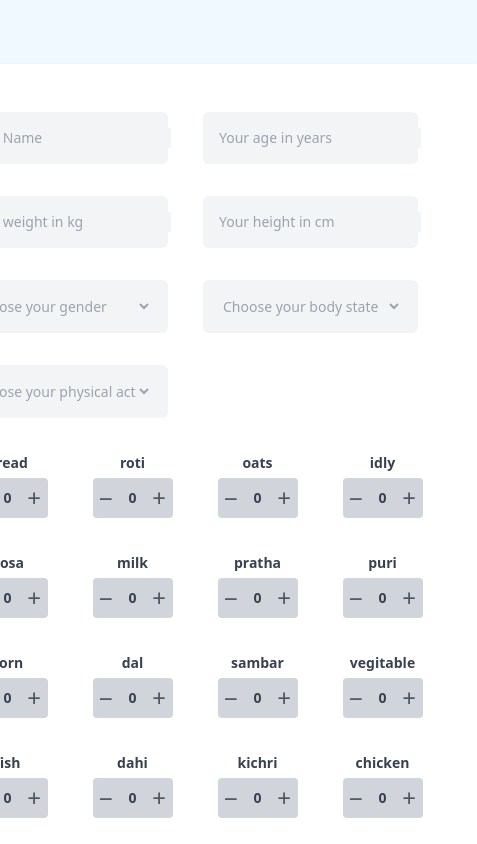
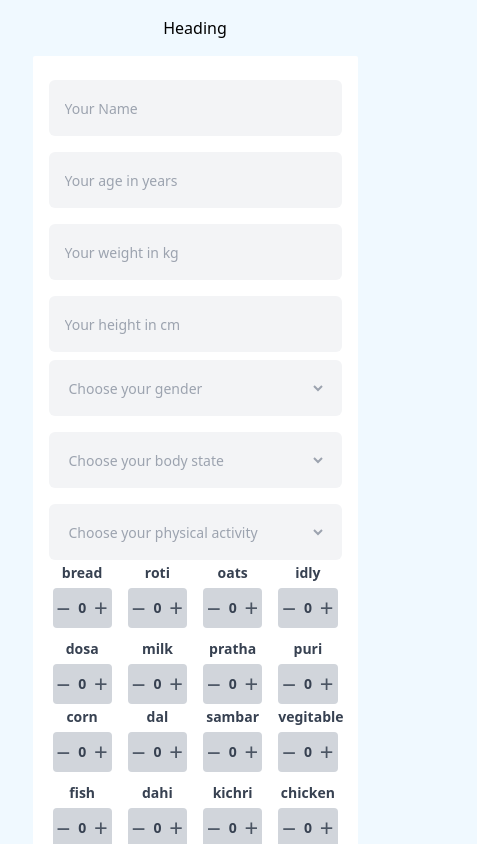
Before and after one commit to trueredfence/next-health, a Next.js app: page / in a window 390 px wide. Shown: the top 844 px of the page, 477 px wide, since content can reach past the window. Built offline with nearby package versions, Linux system fonts and the light colour scheme.

Commit message:
updated mobile view

```diff
--- a/components/incrementbox.tsx
+++ b/components/incrementbox.tsx
@@ -13,7 +13,7 @@ interface IncrementBtn {
 export default function IncrementButton({name, value, increment, decrement, fitem}:IncrementBtn) {
 
     return (
-        <div className="text-center w-20 ">
+        <div className="text-center mx-1 md:mx-0">
         <label className="w-full text-gray-700 text-sm font-semibold">{name}</label>
           <div className="flex flex-row h-10 w-full rounded-lg bg-transparent mt-1">
             <button type="button" disabled={value < 1} onClick={() => decrement(name)} name="bread" className=" bg-gray-300 text-gray-600 hover:text-gray-700 hover:bg-gray-400 h-full w-20 rounded-l cursor-pointer outline-none">
--- a/pages/index.tsx
+++ b/pages/index.tsx
@@ -129,72 +129,60 @@ export default function Home() {
  return (
   <>
   <div>
-        <Head>
-          <title>Protein Assesment Form</title>
-        </Head>
+    <Head><title>Protein Assesment Form</title></Head>
   </div>
-    <div>
-      <div className="flex flex-col justify-center items-center">
+  <div className="w-screen flex flex-col items-center justify-center mt-4">
+    <div>Heading</div>
+    <div className="bg-white rounded-sm p-4 w-10/12 mt-4 min-w-min">
     <form onSubmit={handleSubmit}>
-        <div className="form bg-white drop-shadow-lg min-w-min flex flex-col w-11/12 p-4 mt-16 pt-8">
-          <div className="flex flex-col md:flex-row justify-around items-center">
-            <div className="flex w-full p-4 ">
-              <div className=" w-full mx-2">
-                <div className="bg-gray-100 p-4 w-11/12 flex rounded-md">
+      <div className="grid grid-cols-1 md:grid-cols-4 content-center gap-2">
+      <div className="bg-gray-100 p-4 rounded-md mt-2">
         <input
           onChange={({target}) =>
             setUserInfo({ ...userInfo, name: target.value })
           }
           type="text"
-                    className="bg-gray-100 outline-none text-sm flex-1 "
+          className="bg-gray-100 outline-none text-sm"
           name="name"
           placeholder="Your Name" />
       </div>
-              </div>
-              <div className=" w-full mx-2">
-                <div className="bg-gray-100 p-4 w-11/12 flex rounded-md">
+
+      <div className="bg-gray-100 p-4 rounded-md mt-2">
         <input
           onChange={({target}) =>
             setUserInfo({ ...userInfo, age: target.value })
           }
           type="number"
-                    className="bg-gray-100 outline-none text-sm flex-1 "
+          className="bg-gray-100 outline-none text-sm "
           name="age"
           placeholder="Your age in years" />
       </div>
-              </div>
-            </div>
-            <div className="flex w-full p-4 ">
-              <div className=" w-full mx-2 md:-ml-4">
-                <div className="bg-gray-100 p-4 w-11/12 flex rounded-md">
+
+      <div className="bg-gray-100 p-4  rounded-md mt-2">
         <input
         onChange={({target}) =>
           setUserInfo({ ...userInfo, weight: target.value })
         }
           type="number"
-                    className="bg-gray-100 outline-none text-sm flex-1 "
+          className="bg-gray-100 outline-none text-sm "
           name="weight"
           placeholder="Your weight in kg" />
       </div>
-              </div>
-              <div className=" w-full mx-2">
-                <div className="bg-gray-100 p-4 w-11/12 flex rounded-md">
+
+      <div className="bg-gray-100 p-4  rounded-md mt-2">
         <input
           onChange={({target}) =>
             setUserInfo({ ...userInfo, height: target.value })
           }
           type="number"
-                    className="bg-gray-100 outline-none text-sm flex-1 "
+          className="bg-gray-100 outline-none text-sm  "
           name="height"
           placeholder="Your height in cm" />
       </div>
+
       </div>
-            </div>
-          </div>
-          <div className="flex flex-col md:flex-row justify-around items-center">
-            <div className="flex w-full p-4 ">
-              <div className=" w-full mx-2">
-                <div className="bg-gray-100 p-4 w-11/12 flex rounded-md">
+      <div className="grid grid-cols-1 md:grid-cols-4 content-center gap-2">
+      <div className="bg-gray-100 p-4  rounded-md mt-2">
         <select name="gender" value={userInfo.gender} className="w-full md:w-46 bg-gray-100 outline-none text-sm text-gray-400"
         onChange={({target}) =>
           setUserInfo({ ...userInfo, gender: target.value })
@@ -206,9 +194,8 @@ export default function Home() {
           <option value="Other">Other</option>
         </select>
       </div>
-              </div>
-              <div className=" w-full mx-2">
-                <div className="bg-gray-100 p-4 w-11/12 flex rounded-md">
+
+      <div className="bg-gray-100 p-4  rounded-md mt-2">
         <select name="bodystate" value={userInfo.bodystate} className="w-full md:w-46 bg-gray-100 outline-none text-sm text-gray-400"
           onChange={({target}) =>
             setUserInfo({ ...userInfo, bodystate: target.value })
@@ -221,11 +208,8 @@ export default function Home() {
           <option value="Lactating">Lactating</option>
         </select>
       </div>
-              </div>
-            </div>
-            <div className="flex w-full p-4 ">
-              <div className=" w-full mx-2 md:-ml-4">
-                <div className="bg-gray-100 p-4 w-11/12 flex rounded-md">
+
+      <div className="bg-gray-100 p-4  rounded-md mt-2">
         <select name="phyActivity" value={userInfo.phyActivity} className="w-full md:w-46 bg-gray-100 outline-none text-sm text-gray-400"
           onChange={({target}) =>
             setUserInfo({ ...userInfo, phyActivity: target.value })
@@ -240,66 +224,48 @@ export default function Home() {
       </select>
       </div>
     </div>
-              <div className=" w-full mx-2">
-              </div>
-            </div>
-          </div>
 
-          <div className="flex flex-col md:flex-row justify-around items-center">
-            <div className="flex w-full p-4 justify-around items-center ">
+    <div className="grid grid-cols-4 md:grid-cols-8 content-center gap-2">
         <IncrementButton name="bread" value={foodItemsValues.bread} increment={increment} decrement={decrement} fitem={foodItemsValues}/>
         <IncrementButton name="roti" value={foodItemsValues.roti} increment={increment} decrement={decrement} fitem={foodItemsValues}/>
         <IncrementButton name="oats" value={foodItemsValues.oats} increment={increment} decrement={decrement} fitem={foodItemsValues}/>
         <IncrementButton name="idly" value={foodItemsValues.idly} increment={increment} decrement={decrement} fitem={foodItemsValues}/>
-            </div>
-            <div className="flex w-full p-4 justify-around items-center ">
         <IncrementButton name="dosa" value={foodItemsValues.dosa} increment={increment} decrement={decrement} fitem={foodItemsValues}/>
         <IncrementButton name="milk" value={foodItemsValues.milk} increment={increment} decrement={decrement} fitem={foodItemsValues}/>
         <IncrementButton name="pratha" value={foodItemsValues.pratha} increment={increment} decrement={decrement} fitem={foodItemsValues}/>
         <IncrementButton name="puri" value={foodItemsValues.puri} increment={increment} decrement={decrement} fitem={foodItemsValues}/>
     </div>
-          </div>
-          <div className="flex flex-col md:flex-row justify-around items-center">
-            <div className="flex w-full p-4 justify-around items-center ">
+    <div className="grid grid-cols-4 md:grid-cols-8 content-center gap-2">
         <IncrementButton name="corn" value={foodItemsValues.corn} increment={increment} decrement={decrement} fitem={foodItemsValues}/>
         <IncrementButton name="dal" value={foodItemsValues.dal} increment={increment} decrement={decrement} fitem={foodItemsValues}/>
         <IncrementButton name="sambar" value={foodItemsValues.sambar} increment={increment} decrement={decrement} fitem={foodItemsValues}/>
         <IncrementButton name="vegitable" value={foodItemsValues.vegitable} increment={increment} decrement={decrement} fitem={foodItemsValues}/>
-            </div>
-            <div className="flex w-full p-4 justify-around items-center ">
         <IncrementButton name="fish" value={foodItemsValues.fish} increment={increment} decrement={decrement} fitem={foodItemsValues}/>
         <IncrementButton name="dahi" value={foodItemsValues.dahi} increment={increment} decrement={decrement} fitem={foodItemsValues}/>
         <IncrementButton name="kichri" value={foodItemsValues.kichri} increment={increment} decrement={decrement} fitem={foodItemsValues}/>
         <IncrementButton name="chicken" value={foodItemsValues.chicken} increment={increment} decrement={decrement} fitem={foodItemsValues}/>
     </div>
-          </div>
-          <div className="flex flex-col md:flex-row justify-around items-center">
-            <div className="flex w-full p-4 justify-around items-center ">
+    <div className="grid grid-cols-4 md:grid-cols-8 content-center gap-2">
         <IncrementButton name="egg" value={foodItemsValues.egg} increment={increment} decrement={decrement} fitem={foodItemsValues}/>
         <IncrementButton name="choley" value={foodItemsValues.choley} increment={increment} decrement={decrement} fitem={foodItemsValues}/>
         <IncrementButton name="tea" value={foodItemsValues.tea} increment={increment} decrement={decrement} fitem={foodItemsValues}/>
         <IncrementButton name="rice" value={foodItemsValues.rice} increment={increment} decrement={decrement} fitem={foodItemsValues}/>
-            </div>
-            <div className="flex w-full p-4 justify-around items-center ">
         <IncrementButton name="salad" value={foodItemsValues.salad} increment={increment} decrement={decrement} fitem={foodItemsValues}/>
         <IncrementButton name="NA" value={0} increment={increment} decrement={decrement} fitem={foodItemsValues}/>
         <IncrementButton name="NA" value={0} increment={increment} decrement={decrement} fitem={foodItemsValues}/>
         <IncrementButton name="NA" value={0} increment={increment} decrement={decrement} fitem={foodItemsValues}/>
-            </div>
     </div>
       <div className="flex items-center justify-center mt-4">
         <button type="submit" className={`flex items-center justify-center border-2 rounded-md w-64 px-2 py-2 font-semibold bg-cyan-800 text-cyan-200`}>
           <div>Check Details</div>
         </button>
       </div>
+      </form>
       </div>
-        </form>
-        <div className="w-11/12 p-4 mt-4 text-sm text-gray-600">
+      <div className="w-10/12 p-4 mt-4 text-sm text-gray-600">
         <div className="mg-b-2">Copyright © 2022. Desiteck. All Rights Reserved.</div>
         <div>Check Your Protein.</div>
         <div className='text-justify'>DISCLAIMER : Information provided on this website is of a general nature only and is included for the sole purpose of providing general information about protein intake as per ICMR. This information is not intended to be a subtitute for individualised professional medical advice, diagnosis or treatment and reliance should not be place on it. For presonalised medical or nutition advice, user should make an appointment with their doctor, dietitian or qulified health care professional.</div>
-        </div>
-
       </div>
   </div>
   </>
```
Lines whose indentation alone changed are shown as unchanged.
